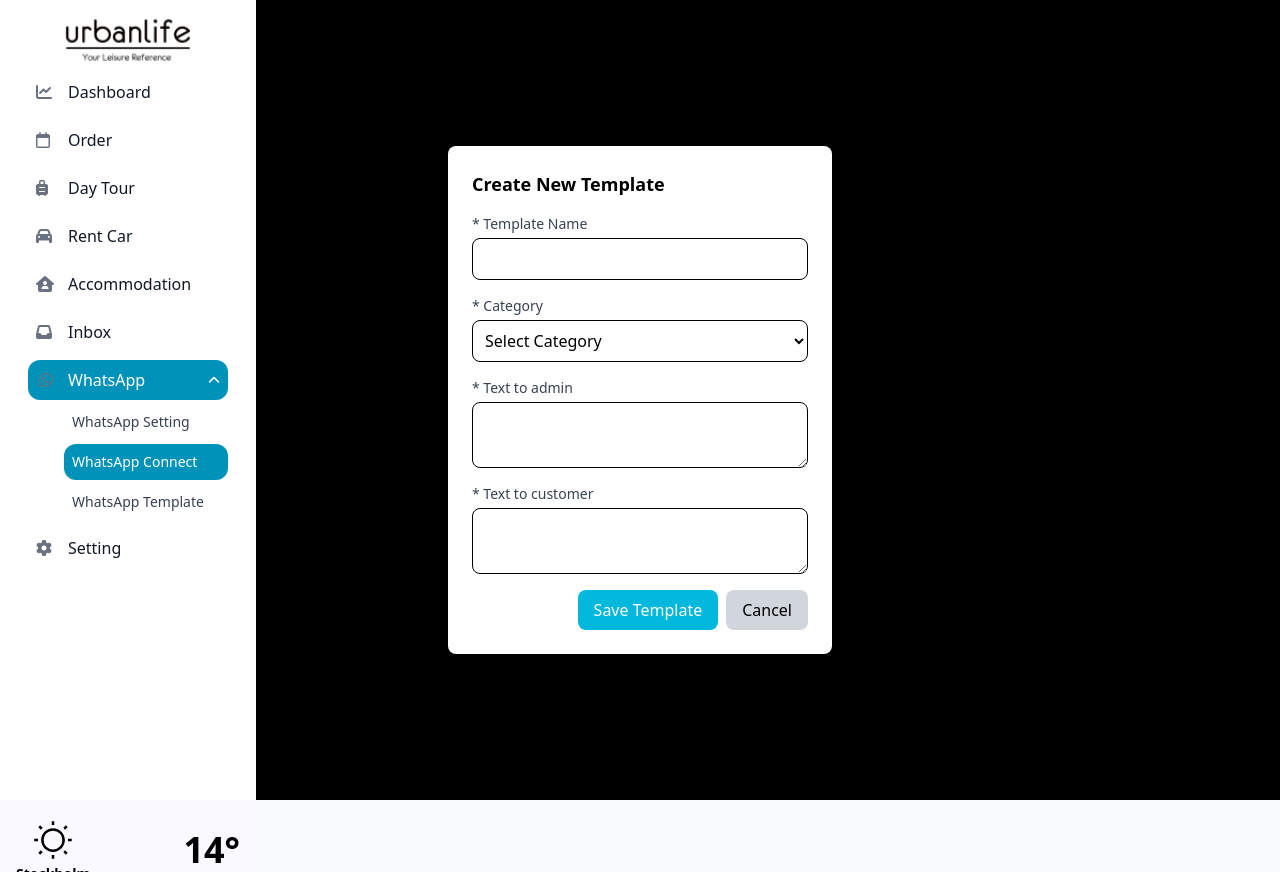
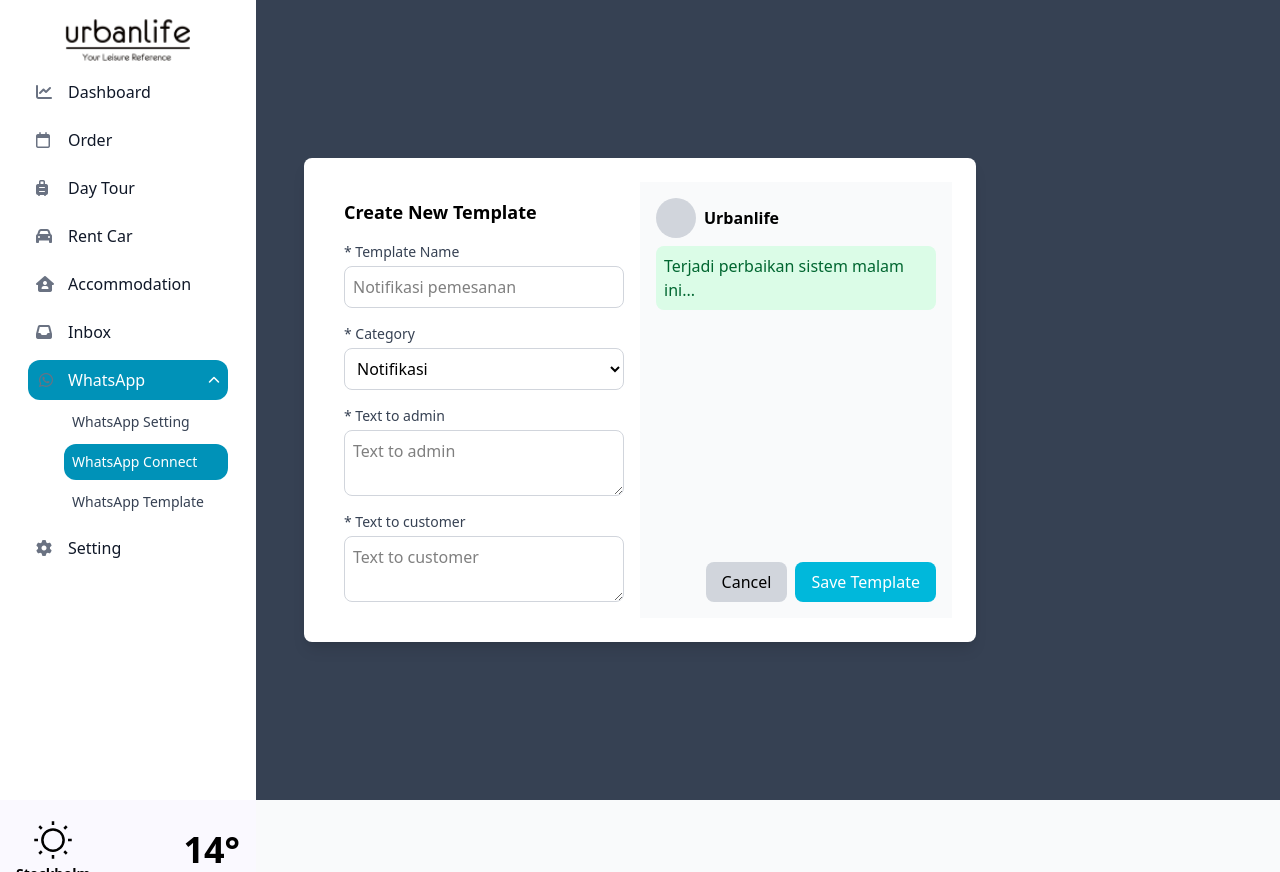
Before and after one commit to myreds12/urbanlife-frontend, a React (Vite) app in the folder urbanlife-frontend/: page /whatsapp-connect in a window 1280 px wide. Both pictures are taken after a click on the button "+ New Template". Built offline with nearby package versions, Linux system fonts and the light colour scheme.

Commit message:
feat(WhatsappSetting): improve template creation modal styling and layout
- Add transition effects and focus styles for better UX
- Split modal into two columns with preview section
- Update input fields with placeholders and better styling
- Add sample message preview in the right column

```diff
--- a/urbanlife-frontend/src/pages/AdminDashboard/WhatsappSetting/WhatsappConnect.tsx
+++ b/urbanlife-frontend/src/pages/AdminDashboard/WhatsappSetting/WhatsappConnect.tsx
@@ -91,7 +91,7 @@ const WhatsappConnect: React.FC = () => {
       category: newTemplate.category,
       noAdmin1: admin1,
       noAdmin2: admin2,
-      content: newTemplate.textToCustomer, // Gunakan text to customer sebagai content sementara
+      content: newTemplate.textToCustomer,
       status: 'Active',
     };
     setTemplates([...templates, newTemplateData]);
@@ -228,10 +228,10 @@ const WhatsappConnect: React.FC = () => {
 
       {/* Modal for New Template */}
       {isModalOpen && (
-        <div className="fixed inset-0 bg-black bg-opacity-50 flex items-center justify-center z-50">
-          <div className="bg-white p-6 rounded-lg shadow-lg w-96">
-            <h2 className="text-lg font-semibold mb-4">Create New Template</h2>
-            <div className="space-y-4">
+        <div className="fixed inset-0 bg-gray-700 bg-opacity-30 flex items-center justify-center z-50 transition-opacity duration-300 ease-in-out">
+          <div className="bg-white p-6 rounded-lg shadow-lg w-full max-w-2xl flex">
+            <div className="w-1/2 p-4 space-y-4">
+              <h2 className="text-lg font-semibold">Create New Template</h2>
               <div>
                 <label className="block text-sm font-medium text-gray-700">* Template Name</label>
                 <input
@@ -239,7 +239,8 @@ const WhatsappConnect: React.FC = () => {
                   name="name"
                   value={newTemplate.name}
                   onChange={handleInputChange}
-                  className="mt-1 block w-full border rounded-lg p-2"
+                  placeholder="Notifikasi pemesanan"
+                  className="mt-1 block w-full border border-gray-300 rounded-lg p-2 focus:outline-none focus:ring-2 focus:ring-cyan-600"
                 />
               </div>
               <div>
@@ -248,9 +249,9 @@ const WhatsappConnect: React.FC = () => {
                   name="category"
                   value={newTemplate.category}
                   onChange={handleInputChange}
-                  className="mt-1 block w-full border rounded-lg p-2"
+                  className="mt-1 block w-full border border-gray-300 rounded-lg p-2 focus:outline-none focus:ring-2 focus:ring-cyan-600"
                 >
-                  <option value="">Select Category</option>
+                  <option value="">Notifikasi</option>
                   <option value="Notifikasi">Notifikasi</option>
                 </select>
               </div>
@@ -260,7 +261,8 @@ const WhatsappConnect: React.FC = () => {
                   name="textToAdmin"
                   value={newTemplate.textToAdmin}
                   onChange={handleInputChange}
-                  className="mt-1 block w-full border rounded-lg p-2"
+                  placeholder="Text to admin"
+                  className="mt-1 block w-full border border-gray-300 rounded-lg p-2 focus:outline-none focus:ring-2 focus:ring-cyan-600"
                 />
               </div>
               <div>
@@ -269,23 +271,33 @@ const WhatsappConnect: React.FC = () => {
                   name="textToCustomer"
                   value={newTemplate.textToCustomer}
                   onChange={handleInputChange}
-                  className="mt-1 block w-full border rounded-lg p-2"
+                  placeholder="Text to customer"
+                  className="mt-1 block w-full border border-gray-300 rounded-lg p-2 focus:outline-none focus:ring-2 focus:ring-cyan-600"
                 />
               </div>
             </div>
-            <div className="mt-4 flex justify-end space-x-2">
+            <div className="w-1/2 p-4 bg-gray-50 flex flex-col">
+              <div className="flex items-center space-x-2 mb-2">
+                <div className="w-10 h-10 bg-gray-300 rounded-full"></div>
+                <span className="font-semibold">{newTemplate.name || 'Urbanlife'}</span>
+              </div>
+              <div className="bg-green-100 p-2 rounded-lg max-w-xs">
+                <p className="text-green-800">{newTemplate.textToCustomer || 'Terjadi perbaikan sistem malam ini...'}</p>
+              </div>
+              <div className="mt-auto flex justify-end space-x-2">
+                <button
+                  className="px-4 py-2 bg-gray-300 rounded-lg"
+                  onClick={() => setIsModalOpen(false)}
+                >
+                  Cancel
+                </button>
                 <button
                   className="px-4 py-2 bg-cyan-500 text-white rounded-lg"
                   onClick={handleAddTemplate}
                 >
                   Save Template
                 </button>
-              <button
-                className="px-4 py-2 bg-gray-300 rounded-lg"
-                onClick={() => setIsModalOpen(false)}
-              >
-                Cancel
-              </button>
+              </div>
             </div>
           </div>
         </div>
--- a/urbanlife-frontend/src/styles/WhatsappSetting/WhatsappConnect.css
+++ b/urbanlife-frontend/src/styles/WhatsappSetting/WhatsappConnect.css
@@ -1,7 +1,27 @@
 /* src/styles/WhatsappSetting/WhatsappConnect.css */
-label {
+.modal-overlay {
+    transition: opacity 0.3s ease-in-out;
+  }
+
+  .modal-overlay.entering {
+    opacity: 0;
+  }
+
+  .modal-overlay.entered {
+    opacity: 0.3;
+  }
+
+  .modal-overlay.exiting {
+    opacity: 0;
+  }
+
+  label {
     display: flex;
     align-items: center;
     justify-content: flex-start;
     min-width: 0;
   }
+
+  input:focus {
+    outline: 2px solid #22d3ee; /* Warna cyan-600 */
+  }
```
Lines whose indentation alone changed are shown as unchanged.
